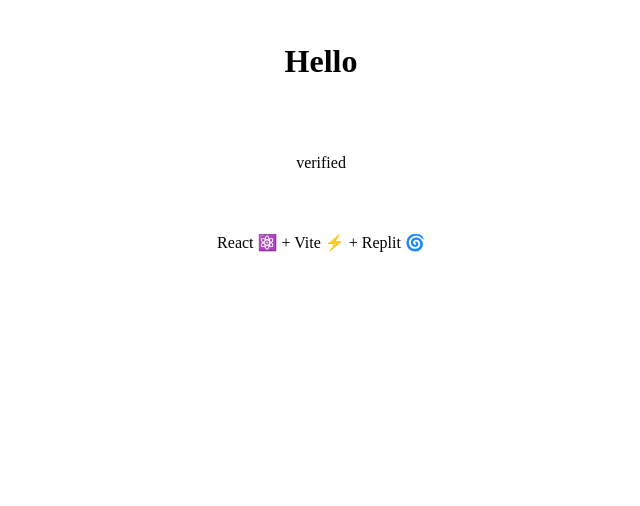
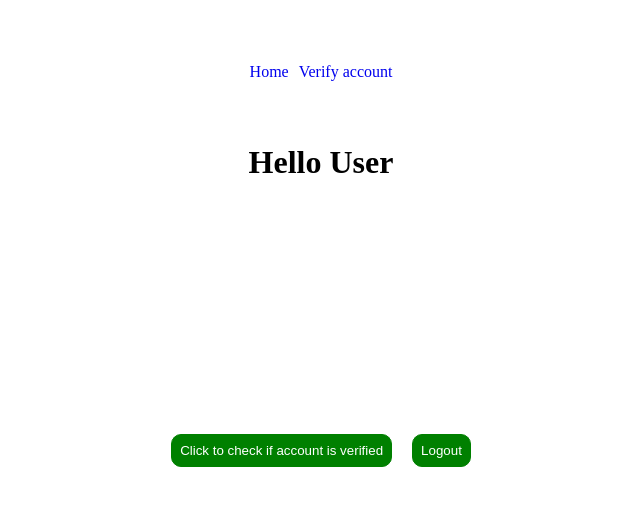
Before and after one commit to cas1908/Fake-User-Authentication, a React (Vite) app: page / in a window 1280 px wide. Shown: the top 506 px of the page, without its empty margins (319-959 px from the left). Built offline with nearby package versions, Linux system fonts and the light colour scheme.

Commit message:
God Abeg!!

```diff
--- a/src/App.css
+++ b/src/App.css
@@ -1,14 +1,87 @@
-main {
+.App, h1 {
   text-align: center;
-  vertical-align: center;
-  line-height: 10vh
+}
+
+form {
+  width: 55%;
+  display: flex;
+  flex-direction: column;
+  padding: 1rem;
+  border: 1px solid #ccc;
+  background-color: #fff;
+  margin: 30% auto;
+  box-shadow: 2px 2px 5px rgba(0, 0, 0, 0.189);
+}
+form input {
+  padding: 0.8rem 1rem;
+  margin: 2% auto;
+  width: 80%;
+  border: 1px solid #ccc;
+  border-radius: 10px;
+}
+form button {
+  width: 35%;
+  margin: 0 auto;
+  padding: 0.5rem;
+  border-radius: 10px;
+  border: 1px solid green;
+  background-color: green;
+  color: #fff;
+}
+.verify-btn {
+  width: 25%;
+  padding: 0.5rem;
+  border-radius: 10px;
+  border: 1px solid green;
+  background-color: green;
+  color: #fff;
+}
+nav {
+  display: flex;
+  justify-content: center;
+  gap: 10px;
+  margin: 5% auto;
+  width: 50%;
+  font-size: 1rem;
+}
+.link {
+  text-decoration: none;
+
+}
+.home-btns{
+  display: flex;
+  justify-content: center;
+  gap: 20px;
+  width: 90%;
+  margin: 20% auto;
+
+}
+.home-btns button {
+  padding: 0.5rem;
+  border-radius: 10px;
+  border: 1px solid green;
+  background-color: green;
+  color:#fff;
+}
+.verify {
+  display: flex;
+  justify-content: center;
+  margin-top: 25%;
+}
+.verified {
+    display: flex;
+    flex-direction: column;
+}
+.verified img {
+    width: 90%;
+    margin: 5% auto;
 }
 .error_bg {
   background-image: url('https://cdn.dribbble.com/users/285475/screenshots/2083086/dribbble_1.gif');
  min-height: 80vh;
     margin: 5% auto;
     color: #414;
-    font-size: 5rem;
+    font-size: 2rem;
     font-weight: bold;
     display: flex;
     flex-direction: column;
@@ -19,7 +92,9 @@ main {
     background-repeat: no-repeat;
   background-position: center;
 }
-
+.error_bg p{
+    font-size: 1.2rem;
+}
 .loading {
   background-image: url('loader.gif');
  min-height: 80vh;
--- a/src/App.jsx
+++ b/src/App.jsx
@@ -3,6 +3,7 @@ import './App.css'
 import Loading from './components/Loading'
 import Login from './components/Login'
 import Home from './components/Home'
+import Navigation from './components/Navigation'
 import Page404 from './components/Page404'
 import {ErrorBoundary} from 'react-error-boundary'
 import { createContext, useContext, useState } from 'react'
@@ -25,41 +26,44 @@ export function App() {
       <BrowserRouter>
     <main>
          <Routes>
-            <Route path='/' element={<Home/>}/>
-              <Route path='/login' element={<Login/>}/>
-             <Route path='/loading' element={<Loading/>}/>
+            <Route path='/' element={<Home />}/>
+            <Route path='/login' element={<Login/>}/>
+            <Route path='/loading' element={<Loading/>}/>
+            <Route path='/verify' element={<Verify/>}/>
              <Route path='*' element={<Page404/>}/>
+          </Routes>
 
-</Routes>
 
-      React ⚛️ + Vite ⚡ + Replit 🌀
     </main>
     </BrowserRouter>
-        </ErrorBoundary>
+</ErrorBoundary>
   )
 }
 
 export function Verify (){
-const AuthenticateUser = useContext(Authenticate)
-    const [verified, isVerified] = useState(true)
+const {AuthenticateUser} = useContext(Authenticate)
+    const [verified, isVerified] = useState(AuthenticateUser)
 
     const UserVerification = ()=> {
-        isVerified(true)
+        isVerified({isAuthenticated: true})
        console.log(AuthenticateUser)
     console.log(verified)
 
-// console.log(AuthenticateUser.isAuthenticated)
 
     }
         if (verified) {
-        return <div>verified</div>
+        return  <div className='verified'> <Navigation />
+            <img src='success-green-check-mark-icon.png' alt='checkmark' />
+        </div>
     }
     return  (
         <Authenticate.Provider value={verified}>
-        <div>
-            <button onClick={UserVerification}>Verify</button>
+          <Navigation />
+        <div className='verify'>
+            <button className="verify-btn" onClick={UserVerification}>Verify</button>
+
         </div>
-            </Authenticate.Provider>
+        </Authenticate.Provider>
     )
 
 }
--- a/src/components/Home.jsx
+++ b/src/components/Home.jsx
@@ -1,13 +1,33 @@
-import { Verify } from "../App"
+import Navigation from "./Navigation"
+import { useState } from "react"
+import { useNavigate } from "react-router-dom"
 import useDocumentTitle from "./useDocumentTitle"
-
 const Home = ()=>{
+    const [user, setUser] = useState(null)
+    // const handleLogin = () => setUser({name: 'cas' });
+const handleLogout = () => {
+    setUser(null);
+    navigate('/login')
+}
+    console.log(user)
+        const navigate = useNavigate()
     useDocumentTitle('Home - fakeuserAuth')
+      if (!user) {
+      navigate("/login")
+  } else navigate("/")
     return (
         <div>
-            <h1>Hello</h1>
-            <Verify />
-        </div>
+            <Navigation />
+            <h1>Hello User</h1>
+            <div className="home-btns">
+                <button onClick={()=>{
+                navigate('/verify')
+            }}>Click to check if account is verified</button>
+                        <button onClick={handleLogout}>Logout</button>
+
+            </div>
+
+                        </div>
     )
 }
 
--- a/src/components/Login.jsx
+++ b/src/components/Login.jsx
@@ -1,6 +1,6 @@
 
 import { useNavigate } from "react-router-dom"
-import Loading from "./Loading"
+import Home from "./Home"
 import useDocumentTitle from "./useDocumentTitle"
 
 const Login = ()=> {
@@ -8,7 +8,7 @@ useDocumentTitle('Login - fakeuserAuth')
     const navigate = useNavigate()
 
 
-    const  getUser = (e)=> {
+    const getUser = (e)=> {
         e.preventDefault()
         const user = e.target
         if ((user.username.value && user.password.value) !== "") {
@@ -20,10 +20,10 @@ useDocumentTitle('Login - fakeuserAuth')
 
          console.log(user.username.value)
         console.log(user.password.value)
+        return   <Home user={user.username.value}/>
         }
 
 
-      // if (user.username.value !== "") return redirect('/')
 
     }
 
@@ -31,9 +31,7 @@ useDocumentTitle('Login - fakeuserAuth')
         <form onSubmit={getUser}>
             <input type="text" name="username" placeholder="Enter username"/>
             <br/>
-            <br/>
             <input type="password" name="password" placeholder="Enter password"/>
-            <br/>
             <br/>
             <button>Sign In</button>
         </form>
--- /dev/null
+++ b/src/components/Navigation.jsx
@@ -0,0 +1,12 @@
+import React from 'react'
+import {Link} from 'react-router-dom'
+function Navigation() {
+  return (
+    <nav>
+    <Link className="link" to="/">Home</Link>
+    <Link className="link" to="/verify">Verify account</Link>
+</nav>
+  )
+}
+
+export default Navigation
```
Also changed, not shown: public/success-green-check-mark-icon.png (added).
